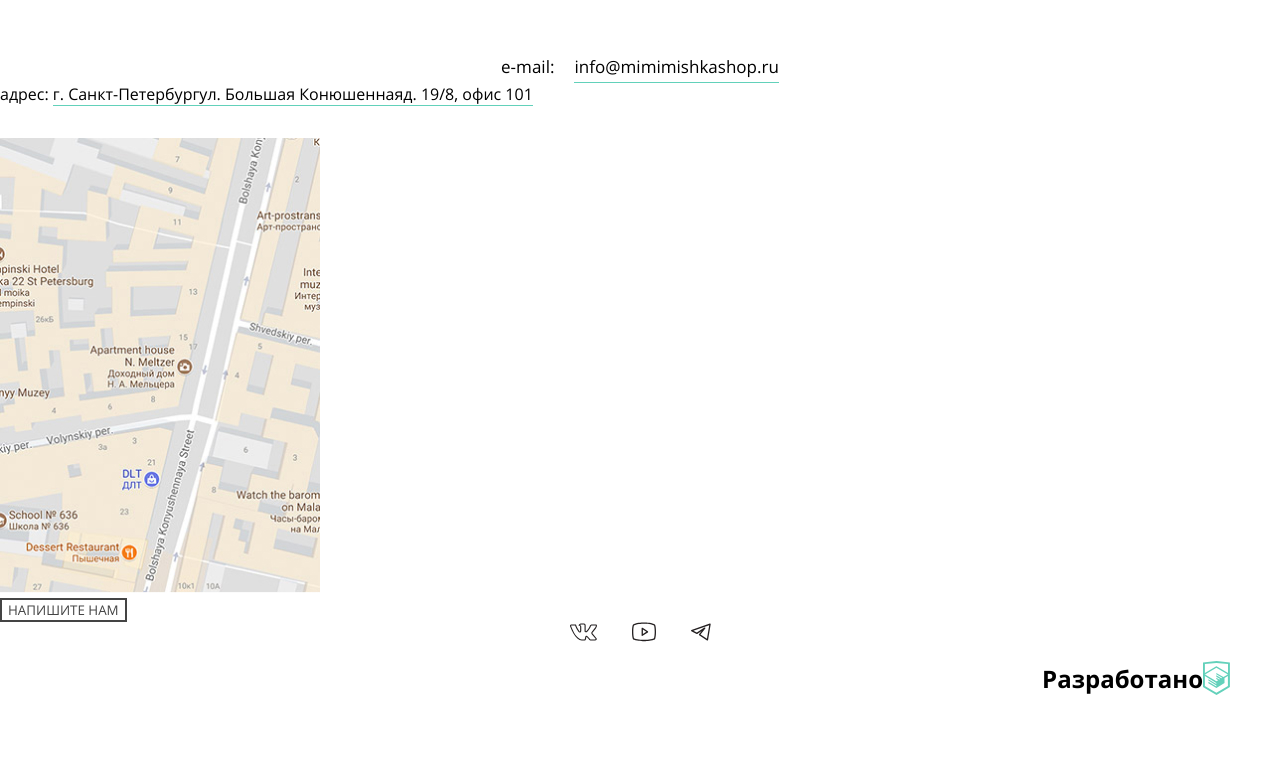
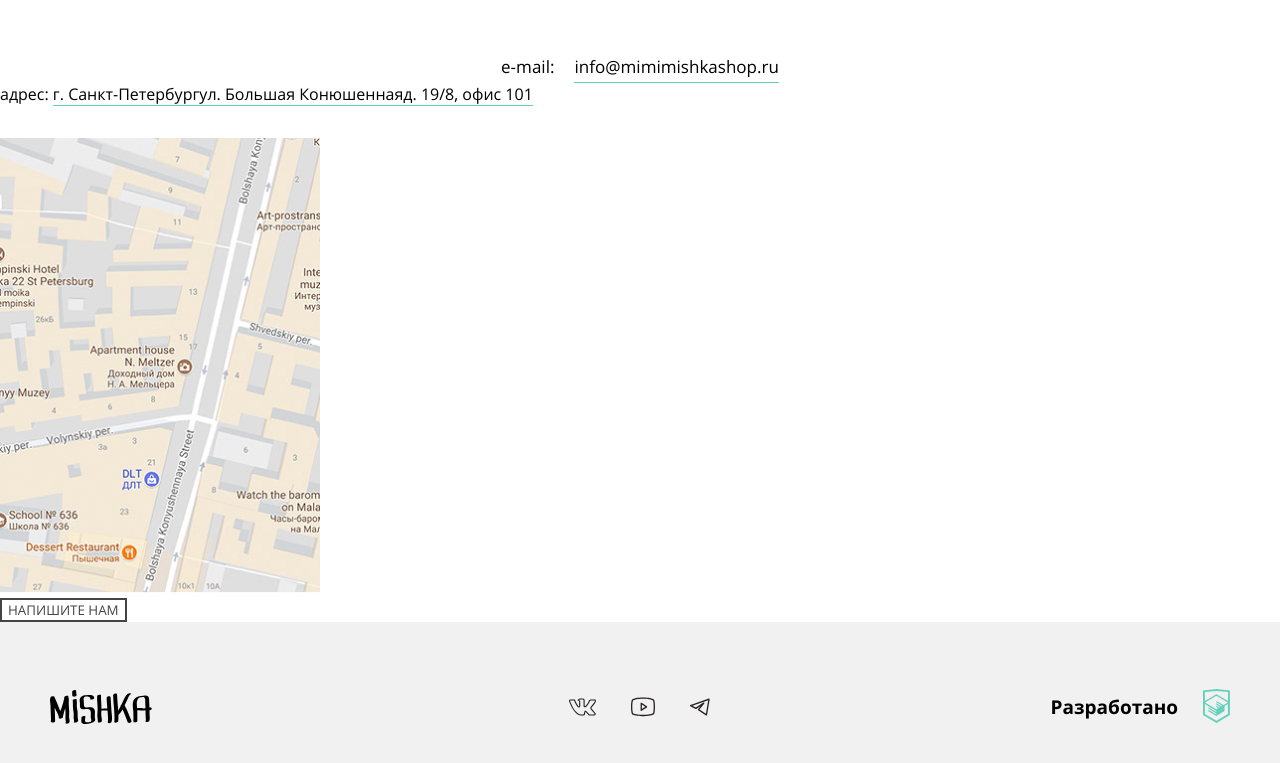
Before and after one commit to pgerasimov/1971177-mishka-25, a plain HTML site: page source/modal.html in a window 1280 px wide. Shown: the part 3120-3883 px from the top of the page. Before the commit the page ends 3835 px from the top, so only its background shows below. Drawn offline with nearby package versions, Linux system fonts and the light colour scheme; files that its build step writes are made by us from their sources.

Commit message:
footer class rename

```diff
--- a/source/less/blocks/footer.less
+++ b/source/less/blocks/footer.less
@@ -14,7 +14,7 @@
 }
 
 @media (min-width: 768px) {
-  .footer--wrapper {
+  .footer__wrapper {
     display: grid;
     grid-template-columns: repeat(3, 1fr);
     grid-template-rows: 1fr;
--- a/source/modal.html
+++ b/source/modal.html
@@ -188,14 +188,17 @@
   </section>
 </main>
 <footer class="footer">
-  <div class="social-wrapper">
-    <img src="img/mobile/social-icon__vk.svg" alt="Группа Вконтакте" class="social-wrapper__social-icon social-vk"/>
-    <img src="img/mobile/social-icon__youtube.svg" alt="Канал на Ютубе" class="social-wrapper__social-icon social-youtube"/>
-    <img src="img/mobile/social-icon__tg.svg" alt="Група в Телеграмм" class="social-wrapper__social-icon"/>
-  </div>
-  <div class="developer">
-    <h2 class="developer__titile">Разработано</h2>
-    <img src="img/mobile/htmlacademy.svg" alt="htmlacademy"/>
+  <div class="footer__wrapper">
+    <div class="footer-logo"><img src="img/tablet/logo-footer.svg"></div>
+    <div class="social-wrapper">
+      <img src="img/mobile/social-icon__vk.svg" alt="Группа Вконтакте" class="social-wrapper__social-icon" />
+      <img src="img/mobile/social-icon__youtube.svg" alt="Канал на Ютубе" class="social-wrapper__social-icon" />
+      <img src="img/mobile/social-icon__tg.svg" alt="Група в Телеграмм" class="social-wrapper__social-icon" />
+    </div>
+    <div class="developer">
+      <h2 class="developer__title">Разработано</h2>
+      <img src="img/mobile/htmlacademy.svg" alt="htmlacademy" />
+    </div>
   </div>
 </footer>
 </body>
```
Also changed, not shown: source/catalog.html (+1 -1 lines), source/form.html (+1 -1 lines), source/index.html (+1 -1 lines).
